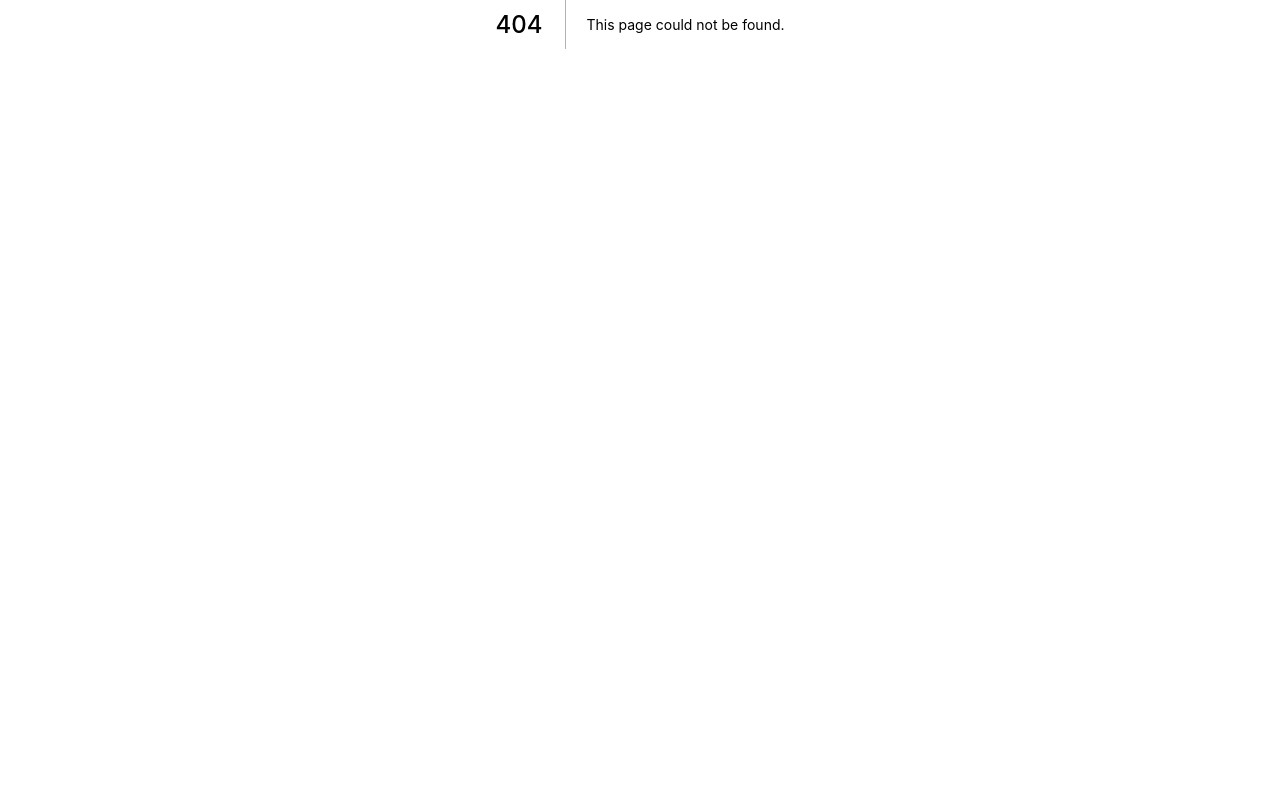
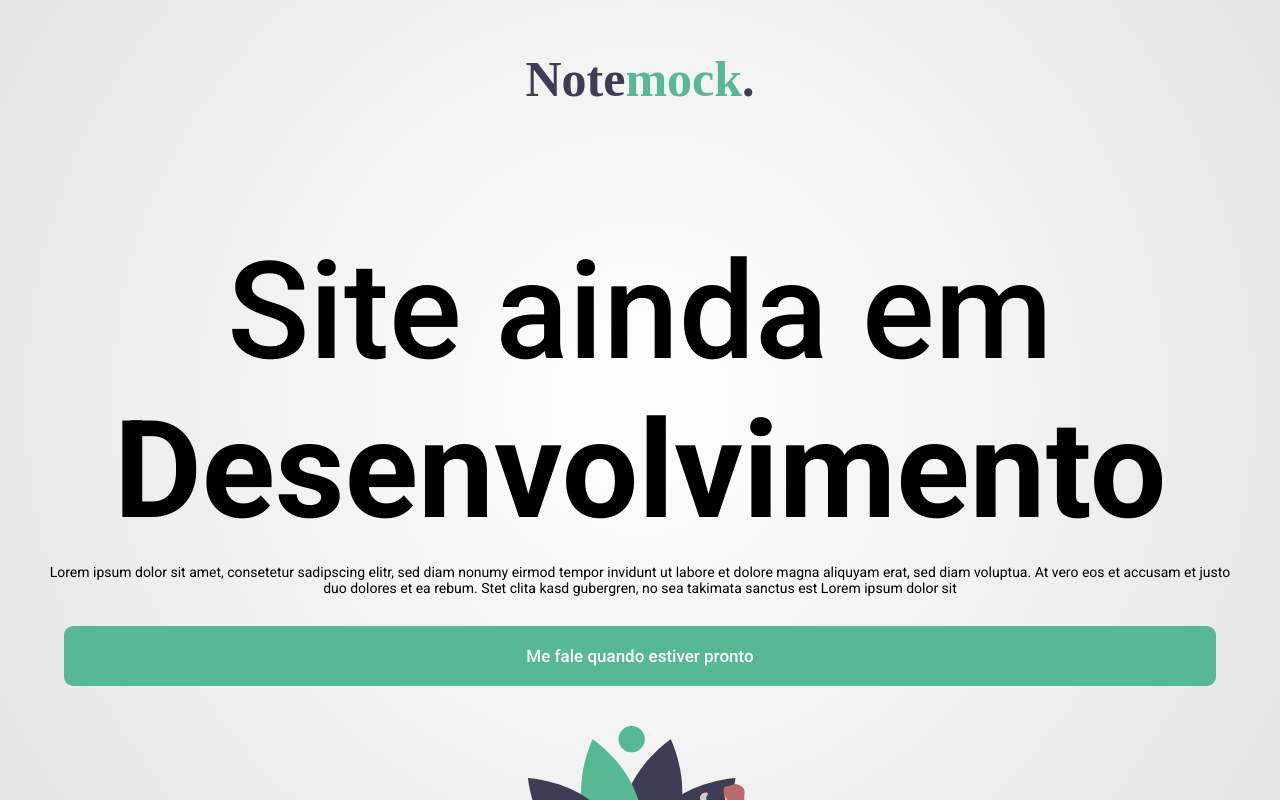
Before and after one commit to JoaoGabriel-Lima/notemock, a Next.js app: page /maintenance in a window 1280 px wide. Before the commit this address had no page. Built offline with nearby package versions, Linux system fonts and the light colour scheme.

Commit message:
first-page

```diff
--- /dev/null
+++ b/pages/maintenance/index.tsx
@@ -0,0 +1,18 @@
+import styles from './styles.module.scss'
+
+function Maintenance() {
+    return <div id={styles.main}>
+        <h1 className={styles.logo}>Note<span className={styles.mock}>mock</span>.</h1>
+
+        <div id={styles.contentdiv}>
+            <h1 className={styles.title}>Site ainda em <span className={styles.bold}>Desenvolvimento</span></h1>
+            <p className={styles.description}>Lorem ipsum dolor sit amet, consetetur sadipscing elitr, sed diam nonumy eirmod tempor invidunt ut labore et dolore magna aliquyam erat, sed diam voluptua. At vero eos et accusam et justo duo dolores et ea rebum. Stet clita kasd gubergren, no sea takimata sanctus est Lorem ipsum dolor sit</p>
+            <button className={styles.newsletter}>
+                <a href="">Me fale quando estiver pronto</a>
+            </button>
+            <img className={styles.ui} src='/img/ui.png'></img>
+        </div>
+    </div>
+}
+
+export default Maintenance;
--- /dev/null
+++ b/pages/maintenance/styles.module.scss
@@ -0,0 +1,72 @@
+@import url('https://fonts.googleapis.com/css2?family=Roboto:ital,wght@0,100;0,300;0,400;0,500;0,700;0,900;1,100;1,300;1,400;1,500;1,700;1,900&display=swap');
+
+@font-face {
+    font-family: 'Coolvetica';
+    src: local('Coolvetica'), url('/src/fonts/coolvetica-regular.ttf') format('ttf');
+}
+#main {
+    overflow: auto;
+    height: 100%;
+    display: flex;
+    flex-direction: column;
+    // justify-content: center;
+    align-items: center;
+    background: radial-gradient(circle, rgba(255,255,255,1) 0%, rgba(0, 0, 0,.1) 100%);
+}
+.logo {
+    font-family: 'Coolvetica';
+    font-size: 50px;
+    margin-top: 50px;
+    color: #3F3D56;
+}
+.mock {
+    color: #57B894;
+}
+
+#contentdiv {
+    display: flex;
+    flex-direction: column;
+    align-items: center;
+    // justify-content: center;
+}
+
+.title {
+    text-align: center;
+    font-family: 'Roboto';
+    font-weight: 500;
+    font-size: 10.6vw;
+    margin-bottom: 0px;
+    width: 100vw;
+}
+.bold {
+    font-weight: 600;
+}
+.description {
+    font-family: 'Roboto';
+    font-weight: 400;
+    font-size: 14px;
+    text-align: center;
+    width: 93vw;
+    margin-bottom: 30px;
+}
+.newsletter {
+    border: 0;
+    padding: 20px 0;
+    width: 90vw;
+    // height: 53px !important;
+
+    border-radius: 9px;
+    background-color: #57B894;
+    cursor: pointer;
+    margin-bottom: 40px;
+}
+.newsletter a {
+    color: white;
+    text-decoration: none;
+    font-size: 17px;
+    font-family: 'Roboto';
+    font-weight: 500;
+}
+.ui{
+    padding-bottom: 60px;
+}
--- a/pages/styles.module.scss
+++ b/pages/styles.module.scss
@@ -35,6 +35,7 @@
     text-align: center;
     padding: 0 20px;
     margin-bottom: 5px;
+    margin-top: 0;
 }
 .gradient_text {
     color: #00F160;
```
Also changed, not shown: public/img/ui.png (added), src/fonts/coolvetica-regular.ttf (added).
